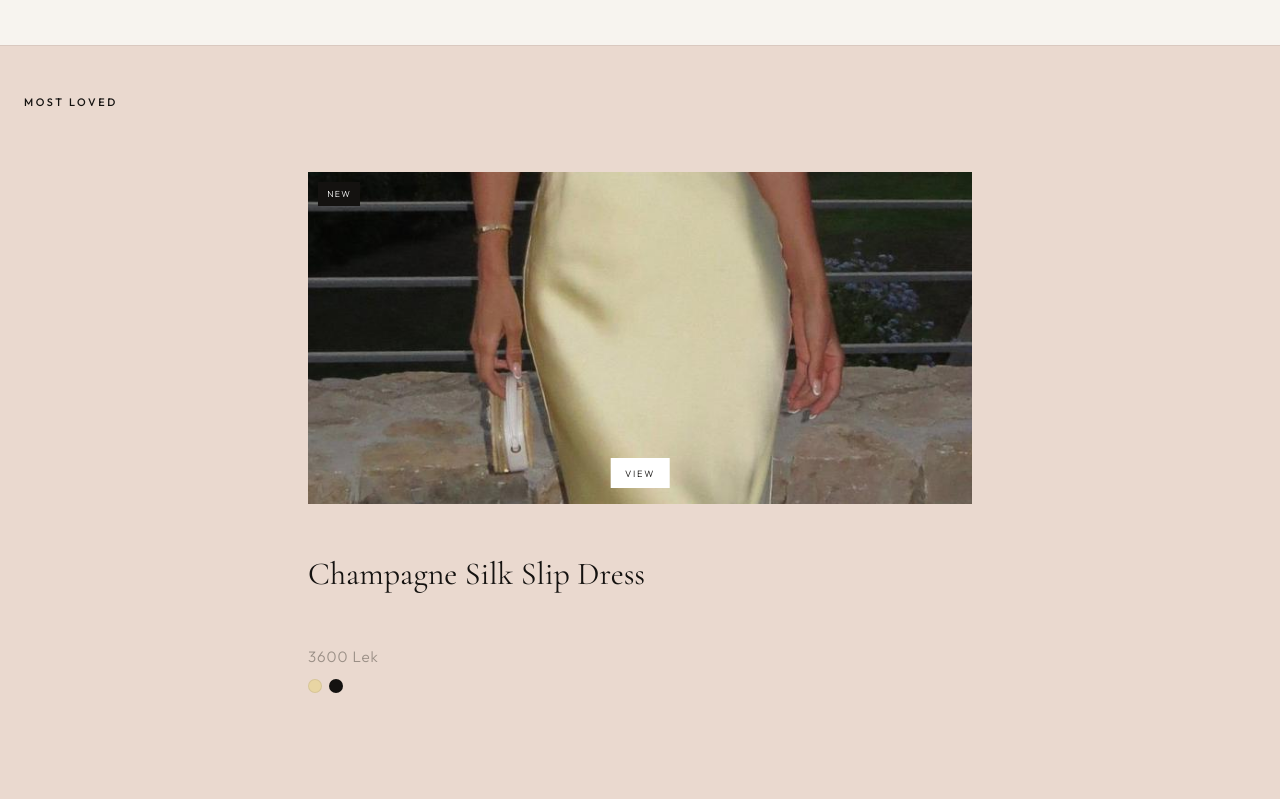
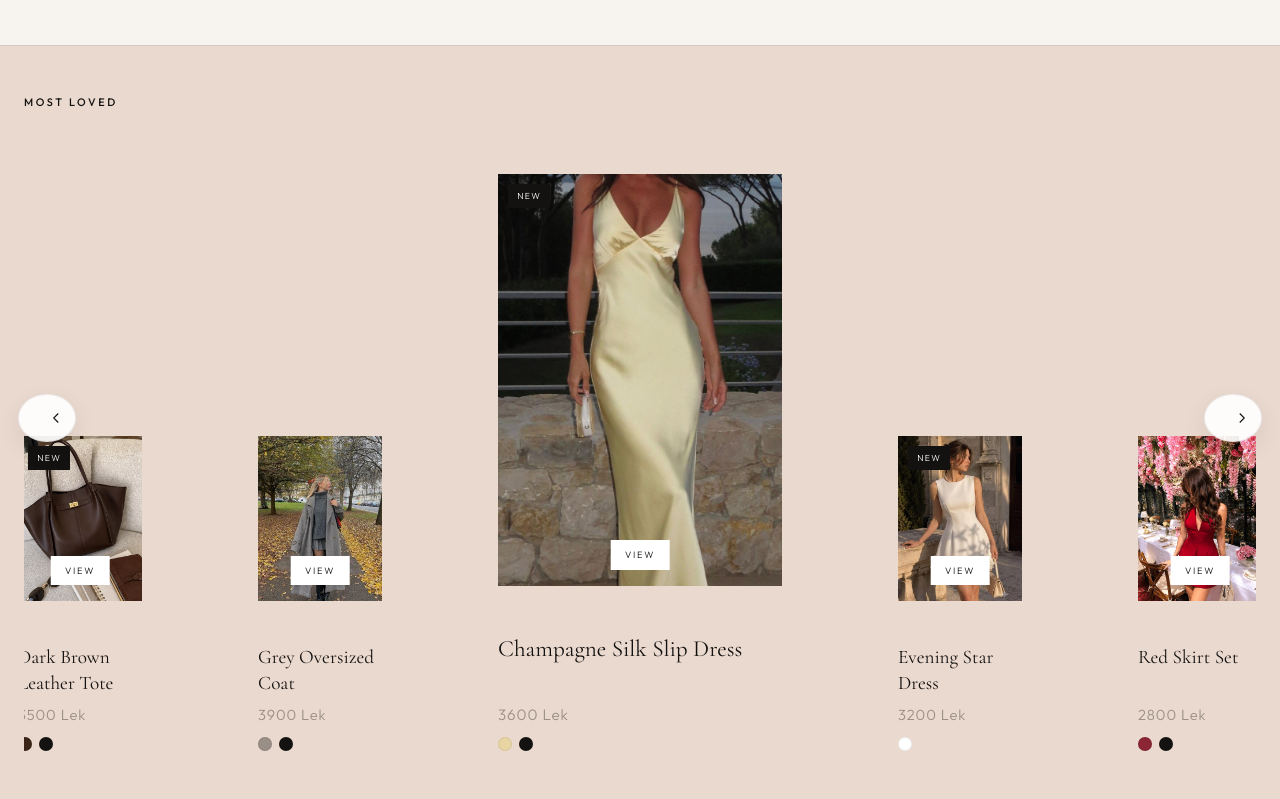
Before and after one commit to auroradimni/bloom-atelier, a Nuxt app: page / in a window 1280 px wide. Shown: the part 4301-5100 px from the top of the page. Built offline with nearby package versions, Linux system fonts and the light colour scheme.

Commit message:
Place Most Loved hero card in center of horizontal row
Surround the featured product with normal cards on both sides in one
scrollable strip instead of stacking the hero above the carousel.

Co-authored-by: auroradimni <auroradimni@users.noreply.github.com>

```diff
--- a/pages/index.vue
+++ b/pages/index.vue
@@ -72,15 +72,7 @@
           <h2>Most Loved</h2>
         </div>
 
-        <ProductCard
-          v-if="lovedFeatured"
-          v-scroll-reveal
-          :product="lovedFeatured"
-          :to="`/product/${lovedFeatured.id}`"
-          layout="featured"
-        />
-
-        <div v-if="lovedRest.length" class="most-loved-carousel">
+        <div class="most-loved-carousel">
           <button
             type="button"
             class="carousel-arrow carousel-arrow--prev"
@@ -95,9 +87,25 @@
 
           <div ref="trackRef" class="most-loved-track" @scroll="updateScrollState">
             <ProductCard
-              v-for="(item, index) in lovedRest"
+              v-for="(item, index) in lovedLeft"
               :key="item.id"
-              v-scroll-reveal="{ delay: index * 70 }"
+              v-scroll-reveal="{ delay: index * 60 }"
+              :product="item"
+              :to="`/product/${item.id}`"
+            />
+
+            <ProductCard
+              v-if="lovedFeatured"
+              v-scroll-reveal
+              :product="lovedFeatured"
+              :to="`/product/${lovedFeatured.id}`"
+              layout="featured"
+            />
+
+            <ProductCard
+              v-for="(item, index) in lovedRight"
+              :key="item.id"
+              v-scroll-reveal="{ delay: index * 60 }"
               :product="item"
               :to="`/product/${item.id}`"
             />
@@ -128,7 +136,16 @@ useHead({ title: 'Bloom Atelier — Minimalist Fashion' })
 const newArrivals = products.filter((item) => item.isNew)
 const loved = [...products].reverse()
 const lovedFeatured = computed(() => loved[0] ?? null)
-const lovedRest = computed(() => loved.slice(1))
+const lovedLeft = computed(() => {
+  const rest = loved.slice(1)
+  const split = Math.floor(rest.length / 2)
+  return rest.slice(0, split)
+})
+const lovedRight = computed(() => {
+  const rest = loved.slice(1)
+  const split = Math.floor(rest.length / 2)
+  return rest.slice(split)
+})
 
 const trackRef = ref(null)
 const canScrollPrev = ref(false)
@@ -156,14 +173,28 @@ function scrollTrack(direction) {
 
 onMounted(() => {
   nextTick(() => {
+    centerFeatured()
     updateScrollState()
-    window.addEventListener('resize', updateScrollState)
+    window.addEventListener('resize', onResize)
   })
 })
 
 onBeforeUnmount(() => {
-  window.removeEventListener('resize', updateScrollState)
+  window.removeEventListener('resize', onResize)
 })
+
+function onResize() {
+  updateScrollState()
+}
+
+function centerFeatured() {
+  const track = trackRef.value
+  const featured = track?.querySelector('.product-card--featured')
+  if (!track || !featured) return
+
+  const left = featured.offsetLeft - (track.clientWidth - featured.offsetWidth) / 2
+  track.scrollLeft = Math.max(0, left)
+}
 
 function getCover(slug) {
   return getProductsByCategory(slug)[0]?.image || '/images/skirt-2.jpg'
@@ -333,17 +364,17 @@ function getCover(slug) {
 
 .most-loved-carousel {
   position: relative;
-  margin-top: 1.5rem;
 }
 
 .most-loved-track {
   display: flex;
+  align-items: flex-end;
   gap: 1.25rem;
   overflow-x: auto;
   scroll-snap-type: x mandatory;
   overscroll-behavior-x: contain;
   scrollbar-width: none;
-  padding: 0.15rem 0;
+  padding: 0.15rem 0 0.35rem;
 }
 
 .most-loved-track::-webkit-scrollbar {
@@ -351,8 +382,24 @@ function getCover(slug) {
 }
 
 .most-loved-track :deep(.product-card) {
-  flex: 0 0 min(260px, 78vw);
+  flex: 0 0 min(220px, 58vw);
   scroll-snap-align: start;
+}
+
+.most-loved-track :deep(.product-card--featured) {
+  flex: 0 0 min(380px, 82vw);
+  scroll-snap-align: center;
+}
+
+.most-loved-track :deep(.product-card--featured .product-media) {
+  height: 0;
+  padding-top: 145%;
+  aspect-ratio: unset;
+  max-height: none;
+}
+
+.most-loved-track :deep(.product-card--featured .product-meta h3) {
+  font-size: clamp(1.1rem, 2vw, 1.45rem);
 }
 
 .carousel-arrow {
```
